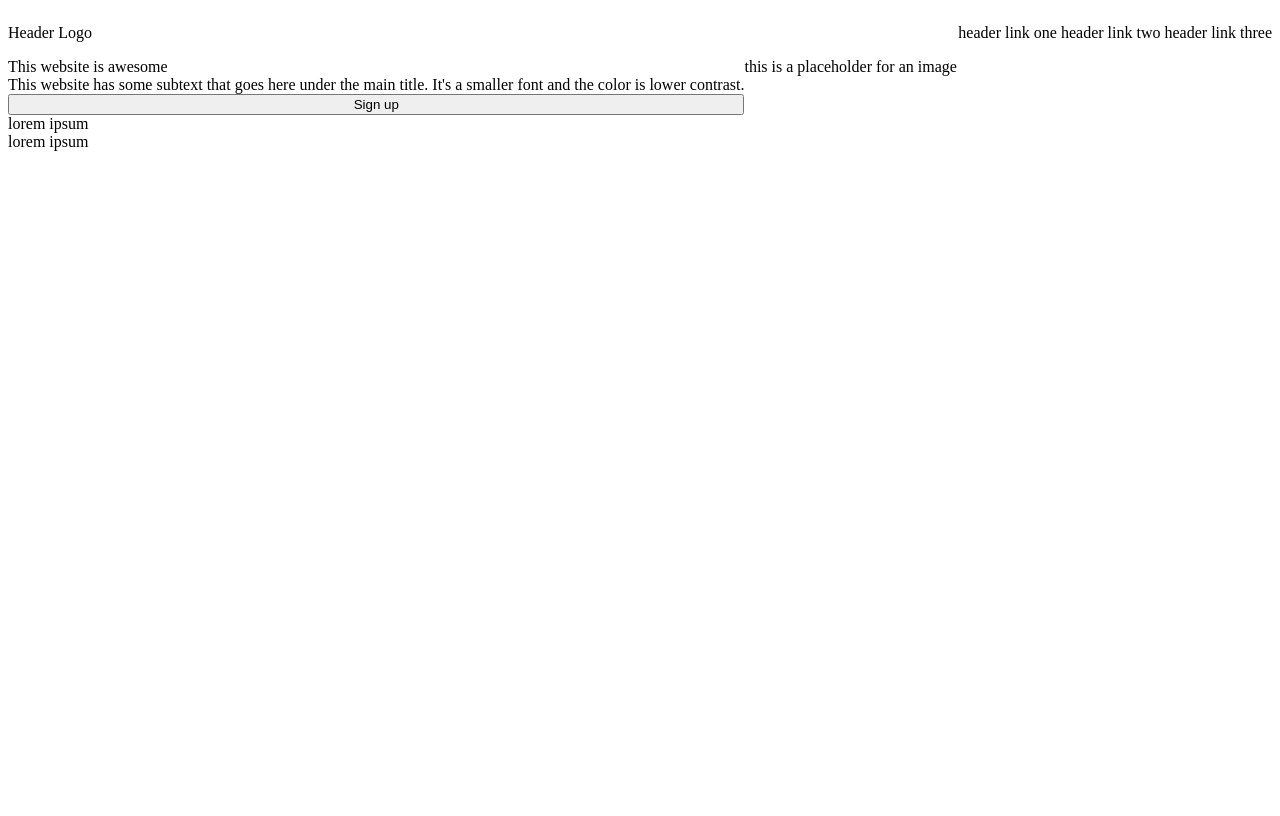
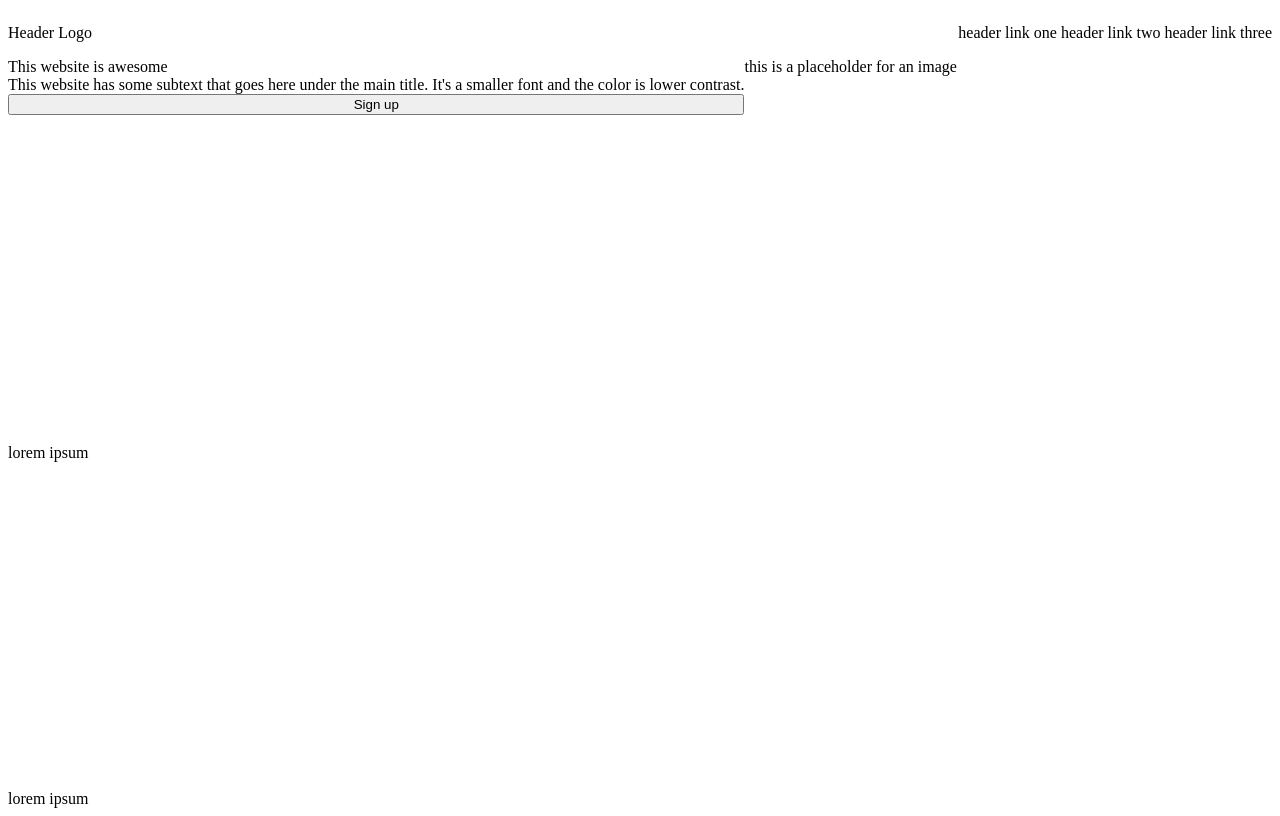
Before and after one commit to fruitisok/odin-landing-page, a plain HTML site: page index.html in a window 1280 px wide. Drawn offline with Linux system fonts and the light colour scheme.

Commit message:
added min-height, space-between

```diff
--- a/style.css
+++ b/style.css
@@ -1,6 +1,8 @@
 body {
+    min-height: 100vh;
     display: flex;
     flex-direction: column;
+    justify-content: space-between;
 }
 
 .header {
```
